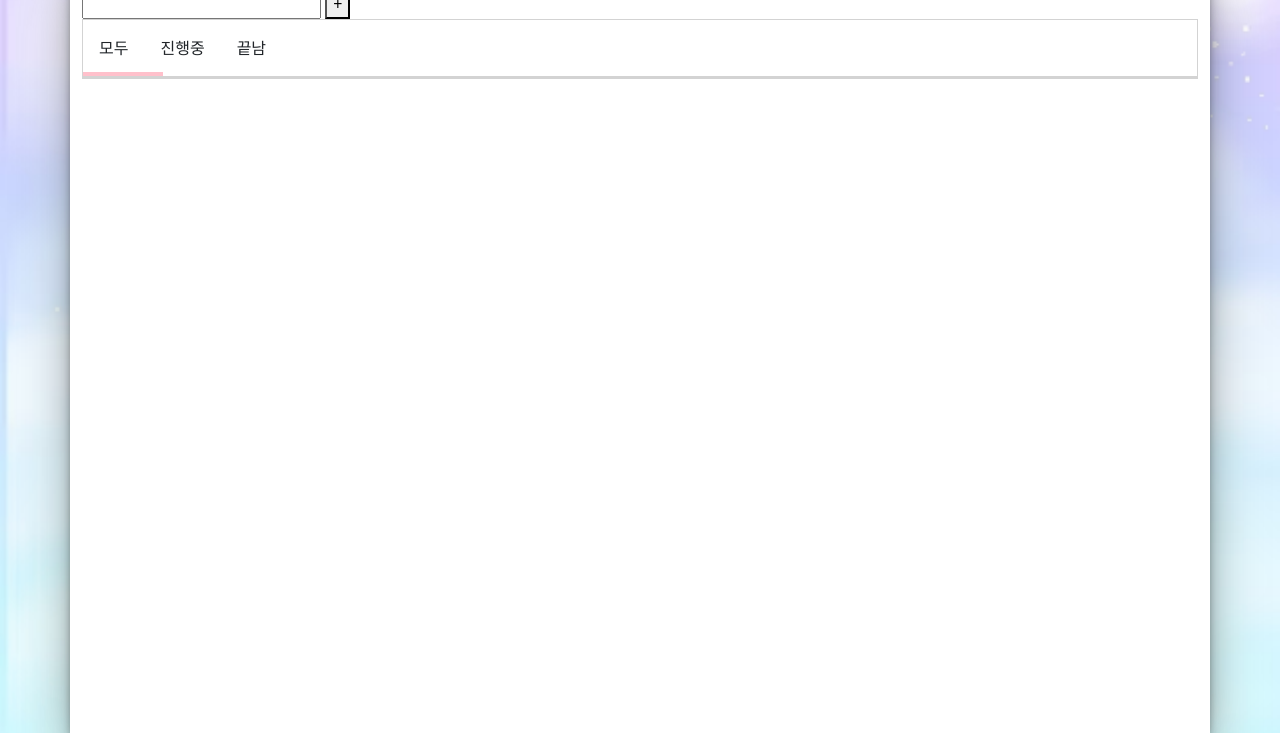
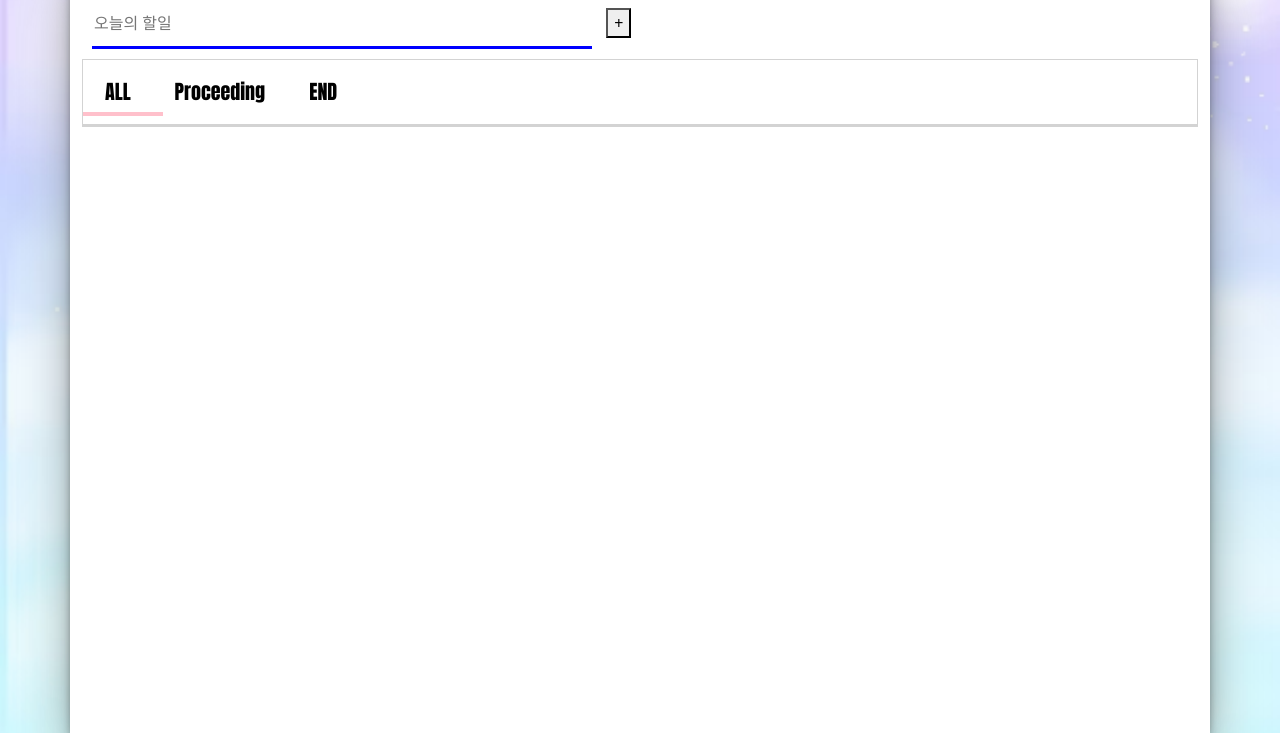
Before and after one commit to kilseong/todolist, a plain HTML site: page index.html in a window 1280 px wide. Shown: the part 67-800 px from the top of the page. Drawn offline with nearby package versions, Linux system fonts and the light colour scheme.

Commit message:
240703 commit

```diff
--- a/index.html
+++ b/index.html
@@ -12,7 +12,7 @@
   <div class="container">
     <h1>ToDoList</h1>
     <section class="input-area">
-        <input type="text" id="task-input"/>
+        <input type="text" id="task-input" class="task-box" placeholder="오늘의 할일"/>
         <button id="add-button">+</button>
     </section>
 
@@ -20,13 +20,13 @@
         <div class="task-tabs">
           <div id="under-line"></div>
           <div id="all">
-            모두
+           <button class = "btn-all">ALL</button>
           </div>
           <div id="ongoing">
-            진행중
+            <button class = "btn-ing">Proceeding</button>
           </div>
           <div id="done">
-            끝남
+            <button class = "btn-end">END</button>
           </div>
         </div>
         <div id="task-board">
--- a/style.css
+++ b/style.css
@@ -13,6 +13,22 @@ body{
 
 .task-area{
   border: 1px solid lightgray;
+}
+
+.task-box{
+  width: 500px;
+  height: 50px;
+  border-top: none;
+  border-left: none;
+  border-right: none;
+  border-bottom: 3px solid blue;
+  margin: 10px;
+}
+
+input:focus {
+
+  outline: none;
+
 }
 
 .task-tabs{
@@ -77,3 +93,64 @@ body{
   background-color: lightgray;
   transition: 0.5s;
 }
+
+
+
+.btn-all {
+  background-color: white;
+  color: black;
+  border: none;
+  font-family :Impact, 'Arial Narrow Bold', sans-serif;
+  font-size: 20px;
+}
+
+.btn-all:hover {
+  background-color: green;
+  color: white;
+  border: none;
+  padding: 5px;
+}
+
+.btn-ing {
+  background-color: white;
+  color: black;
+  border: none;
+  font-family :Impact, 'Arial Narrow Bold', sans-serif;
+  font-size: 20px;
+}
+
+.btn-ing:hover {
+  background-color: greenyellow;
+  color: black;
+  border: none;
+  padding: 5px;
+}
+
+.btn-end {
+  background-color: white;
+  color: black;
+  border: none;
+  font-family :Impact, 'Arial Narrow Bold', sans-serif;
+  font-size: 20px;
+}
+
+.btn-end:hover {
+  background-color: purple;
+  color: white;
+  border: none;
+  padding: 5px;
+}
+
+@media (max-width:600px) {
+  .task-box{
+    width: 400px;
+    height: 25px;
+    border-top: none;
+    border-left: none;
+    border-right: none;
+    border-bottom: 3px solid green;
+    margin: 5px;
+  }
+
+
+}
```
Also changed, not shown: images/listbackground.webp (added).
